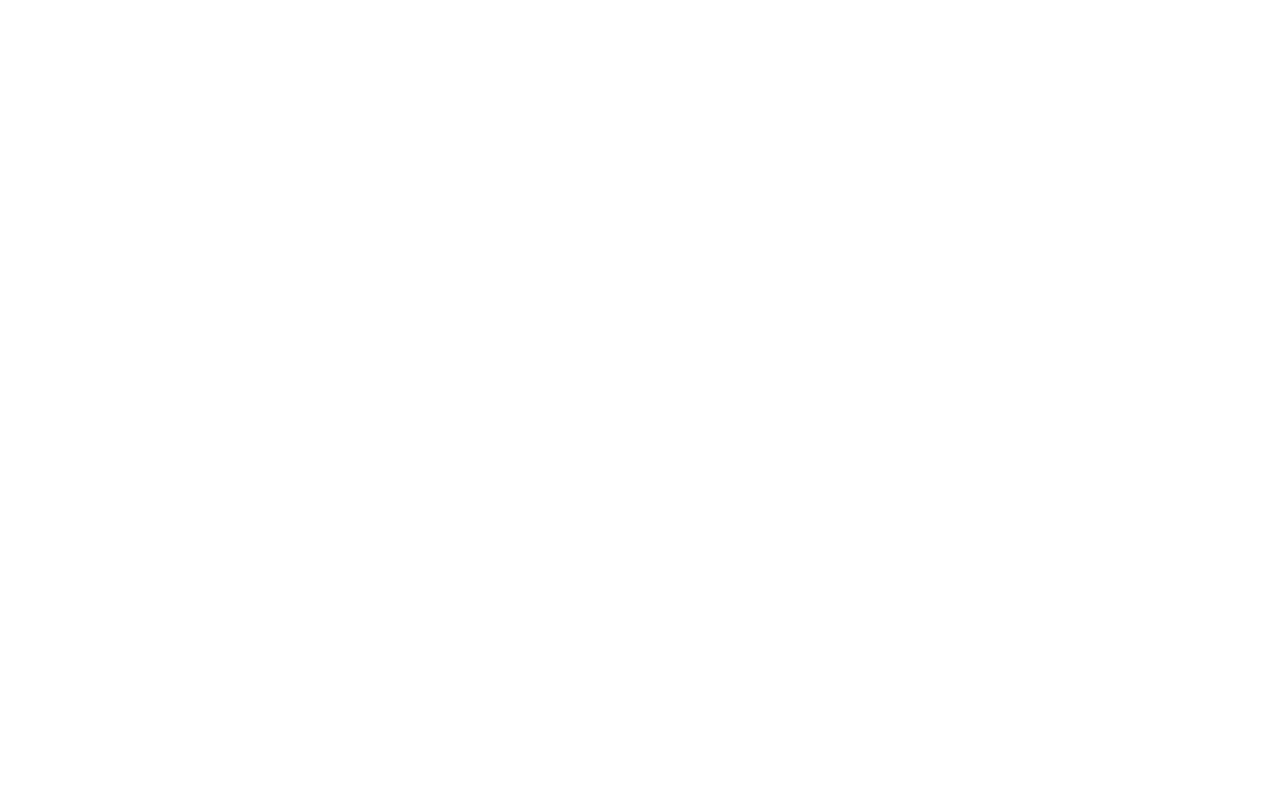
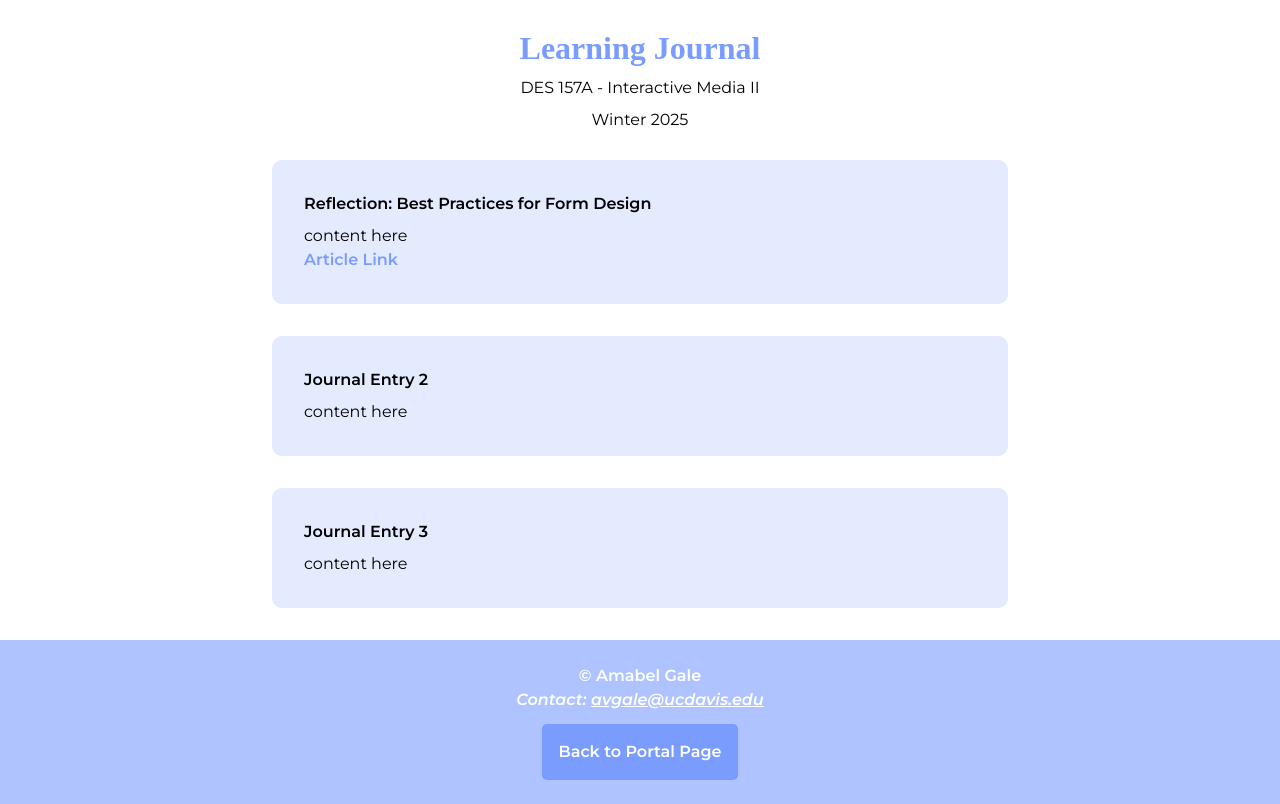
Before and after one commit to avgale/DES_157A_Portal_Page, a plain HTML site: page journal/index.html in a window 1280 px wide. Drawn offline with nearby package versions, Linux system fonts and the light colour scheme; a web font is replaced by a local one.

Commit message:
Built out learning journal page - need to add content

```diff
--- a/journal/index.html
+++ b/journal/index.html
@@ -4,8 +4,51 @@
     <meta charset="UTF-8">
     <meta name="viewport" content="width=device-width, initial-scale=1.0">
     <title>Learning Journal</title>
+
+    <!-- Normalize CSS -->
+    <link href="https://cdnjs.cloudflare.com/ajax/libs/normalize/8.0.1/normalize.min.css" rel="stylesheet">
+
+    <!-- Google Fonts -->
+    <link rel="preconnect" href="https://fonts.googleapis.com">
+    <link rel="preconnect" href="https://fonts.gstatic.com" crossorigin>
+    <link href="https://fonts.googleapis.com/css2?family=Gabarito:wght@600&family=Montserrat:ital,wght@0,100..900;1,100..900&display=swap" rel="stylesheet">
+
+    <!-- My Styles -->
+    <link href="styles.css" rel="stylesheet">
 </head>
 <body>
+    <header>
+        <h1>Learning Journal</h1>
+        <h2>DES 157A - Interactive Media II</h2>
+        <h2>Winter 2025</h2>
+    </header>
 
+    <main>
+        <div id="content">
+          <article>
+              <h3>Reflection: Best Practices for Form Design</h3>
+              <p>content here</p>
+              <a href="#">Article Link</a>
+          </article>
+
+          <article>
+            <h3>Journal Entry 2</h3>
+            <p>content here</p>
+          </article>
+
+          <article>
+            <h3>Journal Entry 3</h3>
+            <p>content here</p>
+          </article>
+        </div>
+    </main>
+
+    <footer>
+        <p>&copy; Amabel Gale</p>
+        <address>
+            Contact: <a href="mailto:&#097;&#118;&#103;&#097;&#108;&#101;&#064;&#117;&#099;&#100;&#097;&#118;&#105;&#115;&#046;&#101;&#100;&#117;">&#097;&#118;&#103;&#097;&#108;&#101;&#064;&#117;&#099;&#100;&#097;&#118;&#105;&#115;&#046;&#101;&#100;&#117;</a>
+        </address>
+        <a id="portal-page-button" href="../index.html">Back to Portal Page</a>
+    </footer>
 </body>
 </html>
--- /dev/null
+++ b/journal/styles.css
@@ -0,0 +1,114 @@
+h1, h2, h3, p, ul, ol {
+    margin: 0;
+    padding: 0;
+}
+
+nav ol, nav ul {
+    list-style-type: none;
+}
+
+img {
+    max-width: 100%;
+    height: auto;
+    display: block;
+}
+
+body {
+    font-family: "Montserrat", serif;
+}
+
+h1 {
+    font-family: "Gabarito", serif;
+    font-weight: 600;
+    color: #7A9CFF;
+    padding: 0.25em 0;
+    text-align: center;
+}
+
+h2 {
+    font-family: "Montserrat", serif;
+    font-weight: 400;
+    font-size: medium;
+    width: 100%;
+    text-align: center;
+}
+
+h3 {
+    font-family: "Montserrat", serif;
+    font-weight: 600;
+    font-size: medium;
+    color: black;
+    padding-bottom: 0.5em;
+    text-align: left;
+}
+
+ul li {
+    font-weight: 300;
+}
+
+header {
+    padding: 1.5em 0;
+    line-height: 2em;
+}
+
+footer {
+    display: flex;
+    flex-direction: column;
+    justify-content: center;
+    align-items: center;
+    padding: 1.5em 0;
+    background-color: #AEC3FF;
+    font-weight: 600;
+    color: white;
+    line-height: 1.5em;
+}
+
+footer a {
+    color: white;
+}
+
+article {
+    background-color: rgb(122,156,255,0.2);
+    margin: 5%;
+    padding: 4%;
+    border-radius: 10px;
+    line-height: 1.5em;
+}
+
+article a {
+    color: #7A9CFF;
+    text-decoration: none;
+    font-weight: 600;
+}
+
+article a:hover {
+    color: #6183ea;
+}
+
+#portal-page-button {
+    text-decoration: none;
+    background-color: #7A9CFF;
+    border-radius: 5px;
+    margin-top: 0.75em;
+    padding: 1em;
+}
+
+#portal-page-button:hover {
+    background-color: #6183ea;
+}
+
+@media only screen and (min-width: 600px) {
+    main {
+        margin: auto;
+        max-width: 800px;
+    }
+
+    article {
+        margin: 2em;
+        padding: 4%;
+    }
+
+    article:first-of-type {
+        margin-top: 0;
+    }
+}
```
Also changed, not shown: index.html (+2 -1 lines), journal/images/sketch.jpeg (added).
